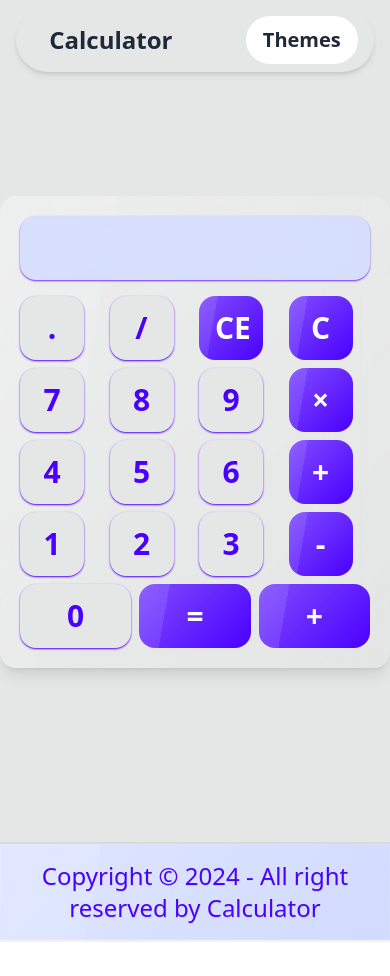
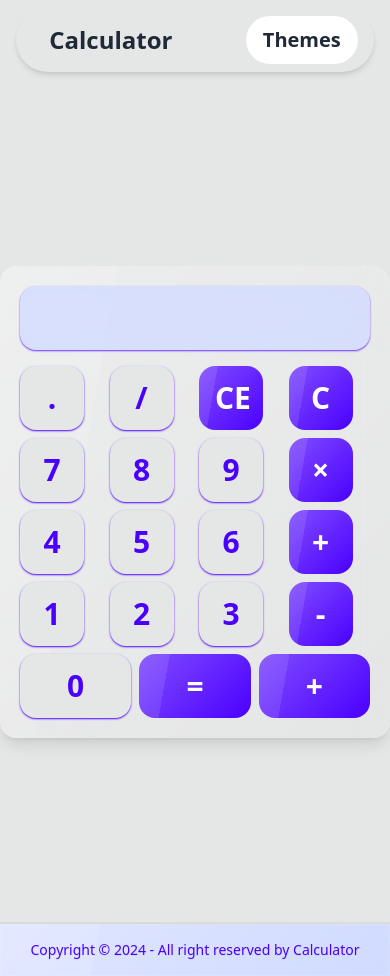
Before and after one commit to Mayanksaharkar/Calculator, a React (Vite) app: page / in a window 390 px wide. Before the commit the page ends 940 px from the top, so only its background shows below. Built offline with nearby package versions, Linux system fonts and the light colour scheme.

Commit message:
fixed responsiveness

```diff
--- a/src/App.jsx
+++ b/src/App.jsx
@@ -1,5 +1,4 @@
 import "./App.css";
-import Calculator from "./Components/Calculator";
 import Drawer from "./Components/Drawer";
 import Footer from "./Components/Footer";
 import Navbar from "./Components/Navbar";
@@ -7,16 +6,12 @@ import Navbar from "./Components/Navbar";
 function App() {
   return (
     <div>
-    <div className="w-screen h-screen bg-base-300">
-      <Navbar />
-      <Drawer/>
-      <div className="flex justify-center align-middle h-5/6">
-        <Calculator />
+      <div className="w-screen h-lvh bg-base-300">
+        <Navbar />
+        <Drawer />
+        <Footer />
       </div>
-
     </div>
-    <Footer/>
-</div>
   );
 }
 
--- a/src/Components/Drawer.jsx
+++ b/src/Components/Drawer.jsx
@@ -1,4 +1,5 @@
 import { useState } from "react";
+import Calculator from "./Calculator";
 function Drawer() {
 
       const [theme, setTheme] = useState(localStorage.getItem('theme') );
@@ -31,10 +32,14 @@ function Drawer() {
   }
 
   return (
-    <div className="drawer drawer-end ">
+    <div className="drawer drawer-end flex justify-center h-full bg-base-300 align-middle " id="calculator">
   <input id="my-drawer" type="checkbox" className="drawer-toggle" />
 
-  <div className="drawer-side ">
+   <div  className="drawer-content flex flex-row justify-center align-middle   w-6/6">
+    <Calculator/>
+     </div>
+
+  <div className="drawer-side z-2 ">
     <label htmlFor="my-drawer" aria-label="close sidebar" className="drawer-overlay"></label>
     <ul className="menu p-4 w-80 min-h-full bg-base-200 text-base-content rounded-s-3xl">
         {themes.map((theme)=>(
--- a/src/Components/Footer.jsx
+++ b/src/Components/Footer.jsx
@@ -1,6 +1,6 @@
 function Footer() {
   return (
-    <footer className="footer footer-center mt-0 p-4 bg-primary-content text-primary text-2xl font-sans glass">
+    <footer className="footer footer-center mt-0 p-4 bg-primary-content text-primary font-sans glass md:text-2xl sm:text-sm">
       <aside>
         <p>Copyright © 2024 - All right reserved by Calculator</p>
       </aside>
--- a/src/Components/Navbar.jsx
+++ b/src/Components/Navbar.jsx
@@ -6,10 +6,20 @@ function Navbar() {
     <div className="flex justify-center py-2 ">
       <div className="navbar w-11/12  bg-base-300 shadow-md rounded-full px-4">
         <div className="navbar-start">
-          <a className="btn btn-ghost text-2xl rounded-full ">Calculator</a>
+          <a
+            className="btn btn-ghost text-2xl rounded-full "
+            href="#calculator"
+          >
+            Calculator
+          </a>
         </div>
         <div className="navbar-end">
-          <label htmlFor="my-drawer" className="btn btn-ghost rounded-full mr-0 text-xl bg-base-100" >Themes</label>
+          <label
+            htmlFor="my-drawer"
+            className="btn btn-ghost rounded-full mr-0 text-xl bg-base-100"
+          >
+            Themes
+          </label>
         </div>
       </div>
     </div>
```
